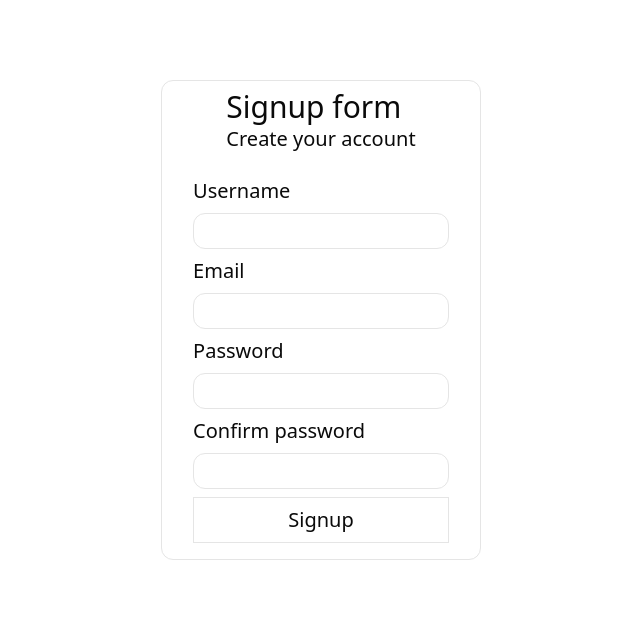
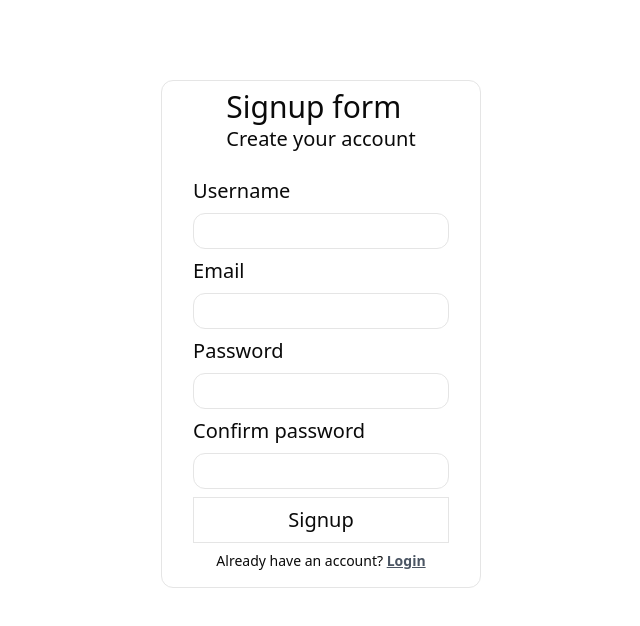
Before and after one commit to pankajkoree/dmhiw, a Next.js app: page /signup in a window 1280 px wide. Shown: the top 626 px of the page, without its empty margins (319-959 px from the left). Built offline with nearby package versions, Linux system fonts and the light colour scheme.

Commit message:
if login

```diff
--- a/src/app/signup/page.tsx
+++ b/src/app/signup/page.tsx
@@ -1,11 +1,17 @@
 "use client";
 
+import { useRouter } from "next/navigation";
 import React from "react";
 
 const Signup = () => {
+  const router = useRouter();
   const handleSubmit = async (e: React.FormEvent<HTMLFormElement>) => {
     e.preventDefault();
     console.log("hello");
+  };
+
+  const gotoLogin = () => {
+    router.push("/login");
   };
 
   return (
@@ -58,6 +64,13 @@ const Signup = () => {
             Signup
           </button>
           {/* signup button ends here */}
+
+          <button className="text-sm" onClick={gotoLogin}>
+            Already have an account?{" "}
+            <span className="text-gray-600 font-bold underline hover:text-green-300">
+              Login
+            </span>
+          </button>
         </form>
       </div>
     </div>
```
